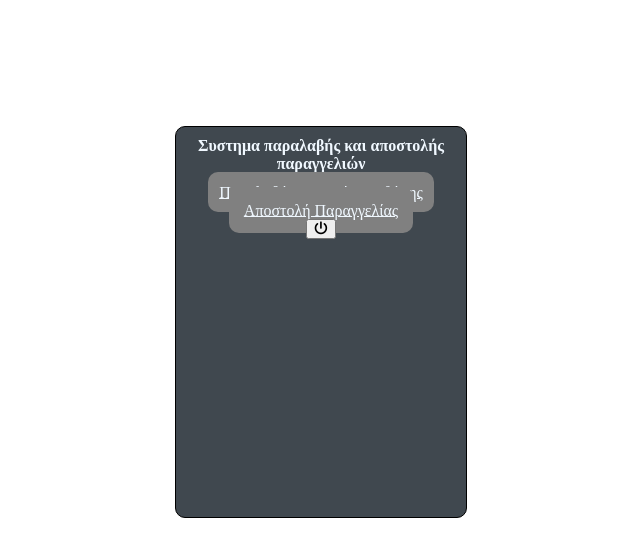
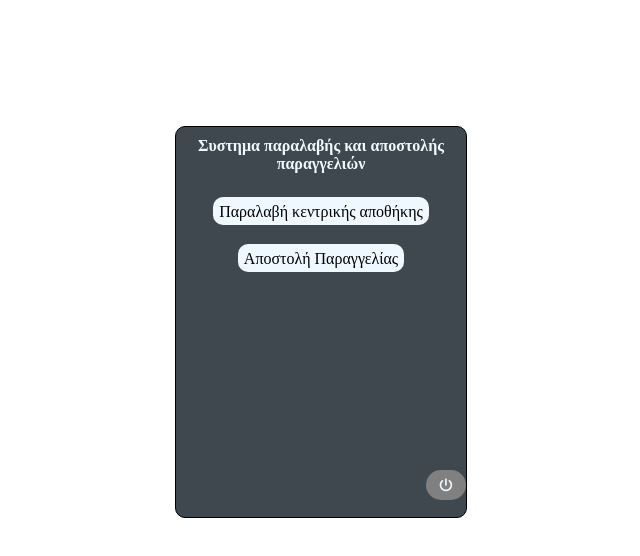
Before and after one commit to Panagiwthsbarruku/system, a plain HTML site: page index.html in a window 1280 px wide. Shown: the whole page, without its empty margins (319-959 px from the left). Drawn offline with Linux system fonts and the light colour scheme.

Commit message:
Update styles.css

```diff
--- a/styles.css
+++ b/styles.css
@@ -12,26 +12,30 @@
 text-align: center;
 background-color: rgb(64, 72, 79);
 }
-.btn-1{
-    border: none;
-    height: 50px;
-    padding: 4%;
-    border-radius: 10px;
-    background-color: grey;
-    color: aliceblue;
+  a{
+    margin: 10%;
+     text-decoration: none;
      cursor: pointer;
+     padding: 2%;
 }
-.btn-2{
-  border: none;
-  height: 50px;
-  padding: 5%;
-  width: 210px;
-  border-radius: 10px;
-  margin-top: 5%;
-  background-color: grey;
-  color: aliceblue;
-   cursor: pointer;
+  .btn-1{
+    margin-top: 30%;
+     border: 2px solid;
+     height: 10px;
+ background-color: aliceblue;
+ border: none;
+border-radius: 10px;
+color: black;
 }
+ .btn-2{
+  margin-top: 20%;
+  border: 2px solid;
+  height: 10px;
+background-color: aliceblue;
+border: none;
+border-radius: 10px;
+color: black;
+ }
  h4{
   color: aliceblue;
   margin-top: 0%;
@@ -85,3 +89,21 @@ input[type="text"]{
   .btn-submit:hover{
     background-color: rgb(101, 108, 113);
 }
+  .h-5{
+    margin-top: 40%;
+  margin: 10% auto;
+}
+.h-4{
+  margin-top: 40%;
+margin: 10% auto;
+}
+ .fa-power-off{
+    float: right;
+    margin-top: 60%;
+    border: none;
+    height: 30px;
+    width: 40px;
+   border-radius: 10pc;
+   background-color: grey;
+   color: aliceblue;
+}
```
